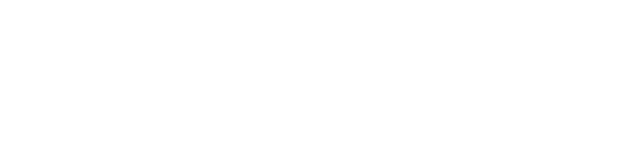
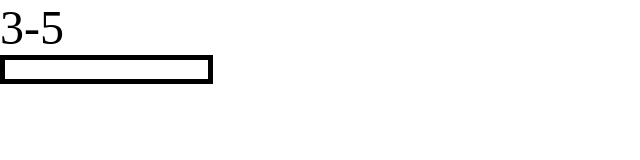
Before and after one commit to Marco1314/math-game, a plain HTML site: page index.html in a window 1280 px wide. Shown: the whole page, without its empty margins (0-640 px from the left). Drawn offline with nearby package versions, Linux system fonts and the light colour scheme; files that its build step writes are made by us from their sources.

Commit message:
game finished

```diff
--- a/index.html
+++ b/index.html
@@ -4,11 +4,16 @@
     <head>
         <title>Math-Game</title>
         <meta name="viewport" content="width=device-width, initial-scale=1">
-        <link rel="stylesheet" href="style/app.css">
+        <link rel="stylesheet" href="style/style.css">
     </head>
 
     <body>
-
+        <div id="app">
+            <div class="math-problem">
+                <p class="first"></p><span class="operator"></span><p class="second"></p>
+            </div>
+            <input type="text" class="solution"/>
+        </div>
         <script src="javascript/app.js"></script>
     </body>
 </html>
--- a/javascript/app.js
+++ b/javascript/app.js
@@ -0,0 +1,29 @@
+"use strict";
+
+let operators = ["+","-"];
+
+let operator = document.getElementsByClassName("operator")[0];
+let firstNumber = document.getElementsByClassName("first")[0];
+let secondNumber = document.getElementsByClassName("second")[0];
+let input = document.getElementsByClassName("solution")[0];
+
+let randomNumbers = function() {
+    firstNumber.innerText = parseInt(Math.floor(Math.random() * 10) + 1);
+    secondNumber.innerText = parseInt(Math.floor(Math.random() * 10) + 1);
+}
+randomNumbers();
+
+operator.innerText = operators[Math.floor(Math.random()*operators.length)];
+
+document.addEventListener("keydown", function(e) {
+    if(e.keyCode == 13) {
+        let solution = firstNumber.innerText - secondNumber.innerText;
+        if(input.value == solution) {
+            alert("nice");
+            randomNumbers();
+        }
+        else {
+            alert("try it again");
+        }
+    }
+});
--- a/style/style.scss
+++ b/style/style.scss
@@ -1,3 +1,17 @@
 body {
     margin:0;
 }
+.math-problem {
+    display:flex;
+}
+.solution {
+    border:5px solid black;
+    font-size:15px;
+}
+p {
+    margin:0;
+    font-size:3rem;
+}
+.operator {
+    font-size:3rem;
+}
```
Also changed, not shown: style/style.css (added), 1 other file.
